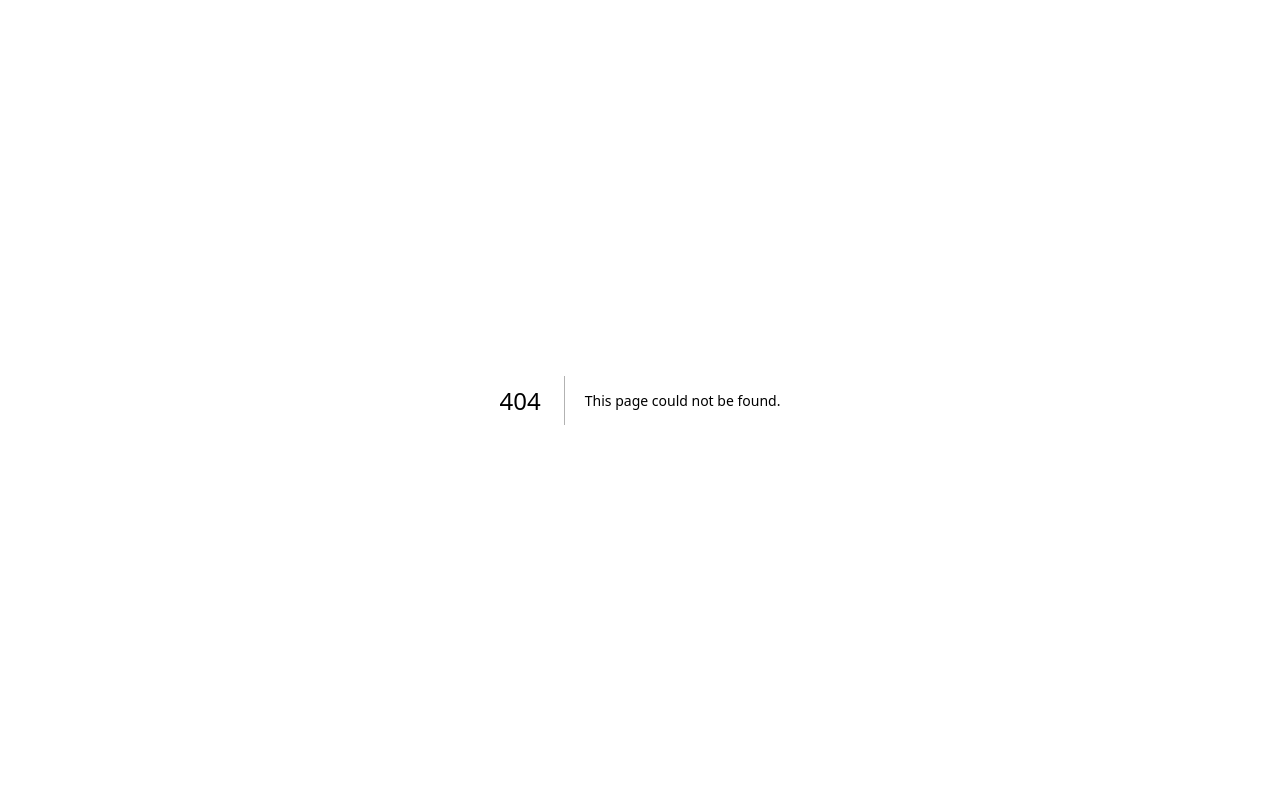
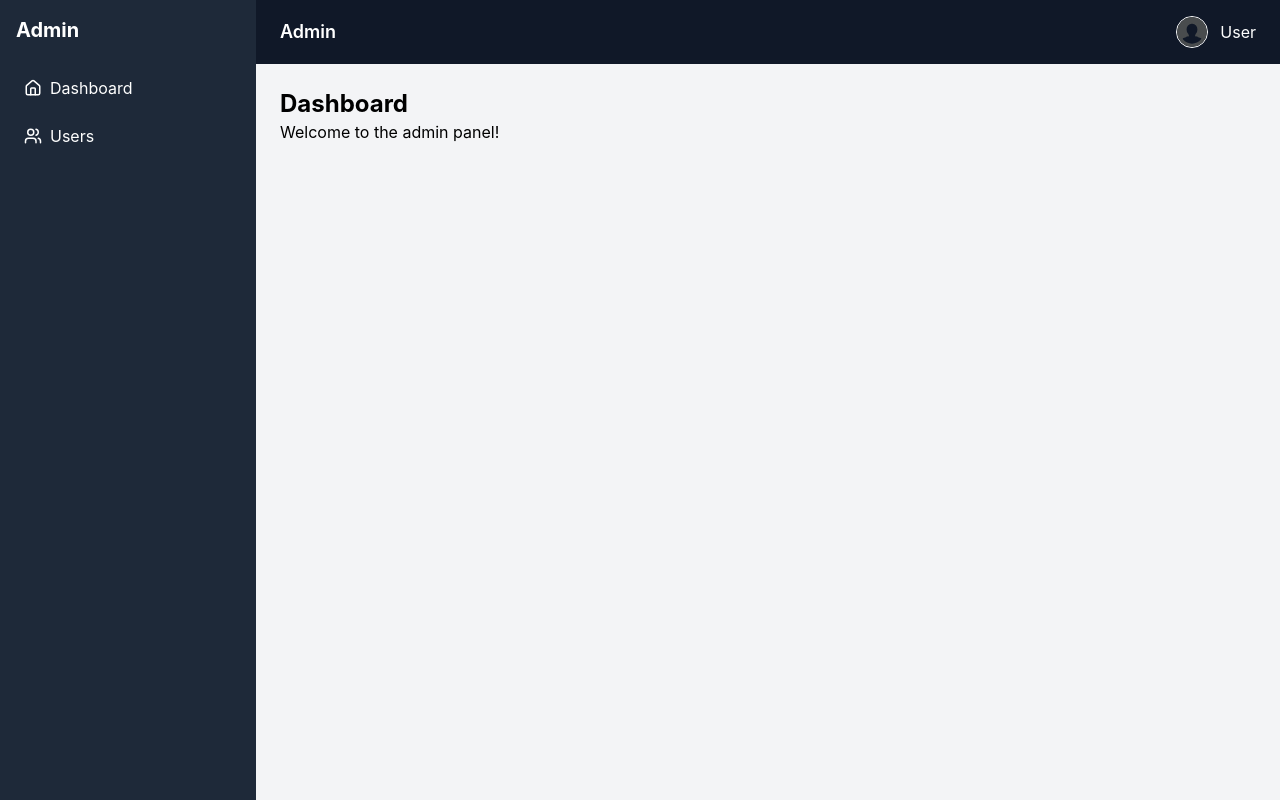
Before and after one commit to bhaumikgithub/workforceu-rebuild, a Next.js app: page /admin/dashboard in a window 1280 px wide. Before the commit this address had no page. Built offline with nearby package versions, Linux system fonts and the light colour scheme.

Commit message:
make common layout for all admin pages

```diff
--- /dev/null
+++ b/src/app/admin/dashboard/page.tsx
@@ -0,0 +1,10 @@
+//src\app\dashboard\page.tsx
+
+export default function DashboardPage() {
+  return (
+    <div>
+      <h2 className="text-2xl font-bold">Dashboard</h2>
+      <p>Welcome to the admin panel!</p>
+    </div>
+  );
+}
--- /dev/null
+++ b/src/app/admin/layout.tsx
@@ -0,0 +1,9 @@
+//src\app\admin\layout.tsx
+
+"use client";
+
+import AdminLayout from "@/components/ui/Admin/AdminLayout";
+
+export default function AdminRootLayout({ children }: { children: React.ReactNode }) {
+  return <AdminLayout pageTitle="Admin">{children}</AdminLayout>;
+}
--- a/src/app/dashboard/page.tsx
+++ /dev/null
@@ -1,13 +0,0 @@
-"use client";
-
-import { useAuth } from "@/context/AuthContext";
-import Dashboard from "@/components/ui/Admin/Dashboard";
-
-export default function DashboardPage() {
-  const { user, logout, loading } = useAuth();
-
-  if (loading) return <p className="p-6">Loading...</p>;
-  if (!user) return <p className="p-6">Not authorized. Please log in.</p>;
-
-  return <Dashboard user={user} onLogout={logout} />;
-}
--- a/src/app/login/page.tsx
+++ b/src/app/login/page.tsx
@@ -41,7 +41,7 @@ export default function LoginPage() {
 
       login(res.data.token, res.data.user);
       toast.success("Login successful!", { id: toastId });
-      router.push("/dashboard");
+      router.push("/admin/dashboard");
     } catch (err: any) {
       toast.error(
         err?.response?.data?.message || err?.message || "Login failed",
--- a/src/components/ui/Admin/AdminLayout.tsx
+++ b/src/components/ui/Admin/AdminLayout.tsx
@@ -1,55 +1,31 @@
-'use client';
+"use client";
 
-import { ReactNode } from 'react';
-import Link from 'next/link';
-import { useRouter } from 'next/navigation';
+import Header from "./Header";
+import Sidebar from "./Sidebar";
+import { useAuth } from "@/context/AuthContext";
+import { useRouter } from "next/navigation";
 
-interface AdminLayoutProps {
-  children: ReactNode;
-  user: { name: string; avatar?: string } | null;
-}
-
-export default function AdminLayout({ children, user }: AdminLayoutProps) {
+export default function AdminLayout({
+  children,
+  pageTitle = "Welcome to Our site",
+}: {
+  children: React.ReactNode;
+  pageTitle?: string;
+}) {
+  const { user, logout } = useAuth();
   const router = useRouter();
 
-  const handleLogout = async () => {
-    // Call your API logout endpoint
-    await fetch('/api/logout', { method: 'POST' });
-    router.push('/login');
+  const handleLogout = () => {
+    logout();
+    router.push("/login");
   };
 
   return (
-    <div className="flex min-h-screen">
-      {/* Sidebar */}
-      <aside className="w-64 bg-gray-800 text-white p-4">
-        <nav className="space-y-2">
-          <Link href="/admin/dashboard" className="block px-3 py-2 rounded hover:bg-gray-700">
-            Dashboard
-          </Link>
-          <Link href="/admin/publicUsers" className="block px-3 py-2 rounded hover:bg-gray-700">
-            Users
-          </Link>
-        </nav>
-      </aside>
-
-      {/* Main Area */}
-      <div className="flex-1 flex flex-col">
-        {/* Header */}
-        <header className="bg-white shadow p-4 flex justify-between items-center">
-          <h1 className="text-xl font-bold">Dashoard</h1>
-          <div className="flex items-center space-x-4">
-            <span>{user?.name ?? 'Admin'}</span>
-            <button
-              onClick={handleLogout}
-              className="px-3 py-1 bg-red-500 text-white rounded"
-            >
-              Logout
-            </button>
-          </div>
-        </header>
-
-        {/* Page Content */}
-        <main className="flex-1 p-6">{children}</main>
+    <div className="flex h-screen">
+      <Sidebar />
+      <div className="flex flex-col flex-1">
+        <Header pageTitle={pageTitle} user={user} onLogout={handleLogout} />
+        <main className="flex-1 bg-gray-100 p-6 overflow-y-auto">{children}</main>
       </div>
     </div>
   );
--- a/src/components/ui/Admin/Header.tsx
+++ b/src/components/ui/Admin/Header.tsx
@@ -1,47 +1,50 @@
 "use client";
 
-import { useState } from "react";
-import { Menu, LogOut, Settings } from "lucide-react";
+import React, { useState } from "react";
+import { LogOut, Settings } from "lucide-react";
 
-interface HeaderProps {
-  pageTitle: string;
-  user: { email: string; avatar?: string } | null;
+interface User {
+  first_name?: string;
+  last_name?: string;
+  email?: string;
+  avatar?: string;
+  [k: string]: any;
+}
+
+interface Props {
+  pageTitle?: string;
+  user: User | null;
   onLogout: () => void;
 }
 
-export default function Header({ pageTitle, user, onLogout }: HeaderProps) {
-  const [dropdownOpen, setDropdownOpen] = useState(false);
+export default function Header({ pageTitle = "Admin", user, onLogout }: Props) {
+  const [open, setOpen] = useState(false);
+
+  const fullName =
+    user && (user.first_name || user.last_name)
+      ? `${user.first_name ?? ""} ${user.last_name ?? ""}`.trim()
+      : user?.email ?? "User";
 
   return (
     <header className="flex items-center justify-between bg-gray-900 text-white px-6 py-4">
-      {/* Page title */}
       <h1 className="text-lg font-semibold">{pageTitle}</h1>
 
-      {/* Profile + Dropdown */}
       <div className="relative">
-        <button
-          onClick={() => setDropdownOpen(!dropdownOpen)}
-          className="flex items-center gap-2 cursor-pointer"
-        >
-         <img
+        <button onClick={() => setOpen(!open)} className="flex items-center gap-3 cursor-pointer">
+          <img
             src={user?.avatar || "/profile-image.svg"}
             alt="Profile"
             className="w-8 h-8 rounded-full border"
-            />
-          <span className="hidden sm:block">{user?.email}</span>
+          />
+          <span className="hidden sm:block">{fullName}</span>
         </button>
 
-        {dropdownOpen && (
-          <div className="absolute right-0 mt-2 w-40 bg-white text-black rounded shadow-lg z-50">
-            <button
-              className="flex items-center w-full px-4 py-2 hover:bg-gray-100"
-            >
+        {open && (
+          <div className="absolute right-0 mt-2 w-44 bg-white text-black rounded shadow-lg z-50">
+            <button className="flex items-center w-full px-4 py-2 hover:bg-gray-100">
               <Settings size={16} className="mr-2" /> Settings
             </button>
-            <button
-              onClick={onLogout}
-              className="flex items-center w-full px-4 py-2 hover:bg-gray-100"
-            >
+            <button onClick={onLogout} className="flex items-center w-full px-4 py-2 hover:bg-gray-100">
               <LogOut size={16} className="mr-2" /> Logout
             </button>
           </div>
--- a/src/components/ui/Admin/Sidebar.tsx
+++ b/src/components/ui/Admin/Sidebar.tsx
@@ -1,34 +1,20 @@
 "use client";
-import { useRouter } from "next/navigation";
-import { Users, Home, FileText, Settings } from "lucide-react";
+
+import Link from "next/link";
+import { Home, Users, FileText, Settings } from "lucide-react";
 
 export default function Sidebar() {
-  const router = useRouter();
-
-  const menuItems = [
-    { name: "Home", icon: <Home size={18} />, route: "/dashboard" },
-    { name: "Users", icon: <Users size={18} />, route: "/admin/publicUsers" },
-    // { name: "Reports", icon: <FileText size={18} />, route: "/reports" },
-    // { name: "Settings", icon: <Settings size={18} />, route: "/settings" },
-  ];
-
   return (
-    <aside className="w-60 bg-gray-800 text-white h-screen p-4">
-      <nav>
-        <ul className="space-y-2">
-          {menuItems.map((item) => (
-            <li key={item.name}>
-              <button
-                onClick={() => router.push(item.route)}
-                className="flex items-center w-full px-3 py-2 rounded hover:bg-gray-700"
-              >
-                {item.icon}
-                <span className="ml-2">{item.name}</span>
-              </button>
-            </li>
-          ))}
-        </ul>
-      </nav>
+    <aside className="w-64 bg-gray-800 text-white min-h-screen p-4 space-y-4">
+        <h2 className="text-xl font-bold mb-6">Admin</h2>
+        <nav className="space-y-2">
+            <Link href="/admin/dashboard" className="flex items-center gap-2 p-2 hover:bg-gray-700 rounded">
+                <Home size={18} /> Dashboard
+            </Link>
+            <Link href="/admin/publicUsers" className="flex items-center gap-2 p-2 hover:bg-gray-700 rounded cursor-pointer">
+                <Users size={18} /> Users
+            </Link>
+        </nav>
     </aside>
   );
 }
--- a/src/context/AuthContext.tsx
+++ b/src/context/AuthContext.tsx
@@ -1,24 +1,13 @@
 "use client";
 
-import { createContext, useContext, useEffect, useState, ReactNode } from "react";
-import { useRouter } from "next/navigation";
-import { jwtDecode } from "jwt-decode";
+import React, { createContext, useContext, useEffect, useState, ReactNode } from "react";
 
-interface JWTPayload {
-  id: number;
-  email: string;
-  exp: number;
-}
-
-interface User {
-  id: number;
-  email: string;
-}
+type User = any;
 
 interface AuthContextType {
   user: User | null;
   token: string | null;
-  login: (token: string, user: User) => void;
+  login: (user: User, token: string) => void;
   logout: () => void;
   loading: boolean;
 }
@@ -29,43 +18,34 @@ export function AuthProvider({ children }: { children: ReactNode }) {
   const [user, setUser] = useState<User | null>(null);
   const [token, setToken] = useState<string | null>(null);
   const [loading, setLoading] = useState(true);
-  const router = useRouter();
 
   useEffect(() => {
-    const storedToken = localStorage.getItem("token");
-    const storedUser = localStorage.getItem("user");
-
-    if (storedToken && storedUser) {
-      try {
-        const decoded = jwtDecode<JWTPayload>(storedToken);
-        if (decoded.exp * 1000 > Date.now()) {
-          setToken(storedToken);
-          setUser(JSON.parse(storedUser));
-        } else {
-          localStorage.removeItem("token");
-          localStorage.removeItem("user");
-        }
-      } catch {
-        localStorage.removeItem("token");
-        localStorage.removeItem("user");
-      }
+    try {
+      const sUser = localStorage.getItem("user");
+      const sToken = localStorage.getItem("token");
+      if (sUser) setUser(JSON.parse(sUser));
+      if (sToken) setToken(sToken);
+    } catch (e) {
+      console.error("Auth hydrate failed", e);
+      localStorage.removeItem("user");
+      localStorage.removeItem("token");
+    } finally {
+      setLoading(false);
     }
-    setLoading(false);
   }, []);
 
-  const login = (newToken: string, newUser: User) => {
+  const login = (newUser: User, newToken: string) => {
+    setUser(newUser);
+    setToken(newToken);
+    localStorage.setItem("user", JSON.stringify(newUser));
     localStorage.setItem("token", newToken);
-    localStorage.setItem("user", JSON.stringify(newUser));
-    setToken(newToken);
-    setUser(newUser);
   };
 
   const logout = () => {
+    setUser(null);
+    setToken(null);
+    localStorage.removeItem("user");
     localStorage.removeItem("token");
-    localStorage.removeItem("user");
-    setToken(null);
-    setUser(null);
-    router.push("/login");
   };
 
   return (
```
